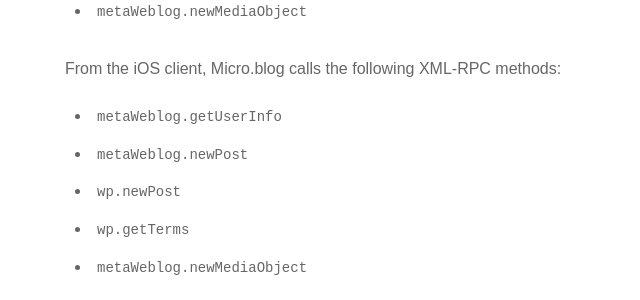
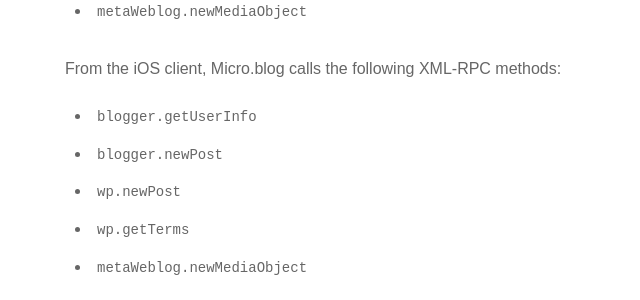
Before and after one commit to microdotblog/help.micro.blog, a Jekyll site: the page built from _posts/2017-02-14-api-posting.markdown, in a window 1280 px wide and 900 px high, scrolled down 2197 px. Shown: the part 489-789 px from the top of the window, without its empty margins (315-955 px from the left). Built offline with Jekyll 4.4.1, drawn with Linux system fonts in a browser that asks for light colours; nearby versions of some CDN libraries.

Commit message:
Fixed posting XML-RPC to reflect correct calls the apps make.

```diff
--- a/_posts/2017-02-14-api-posting.markdown
+++ b/_posts/2017-02-14-api-posting.markdown
@@ -77,8 +77,8 @@
 
 From the iOS client, Micro.blog calls the following XML-RPC methods:
 
-* `metaWeblog.getUserInfo`
-* `metaWeblog.newPost`
+* `blogger.getUserInfo`
+* `blogger.newPost`
 * `wp.newPost`
 * `wp.getTerms`
 * `metaWeblog.newMediaObject`
```
